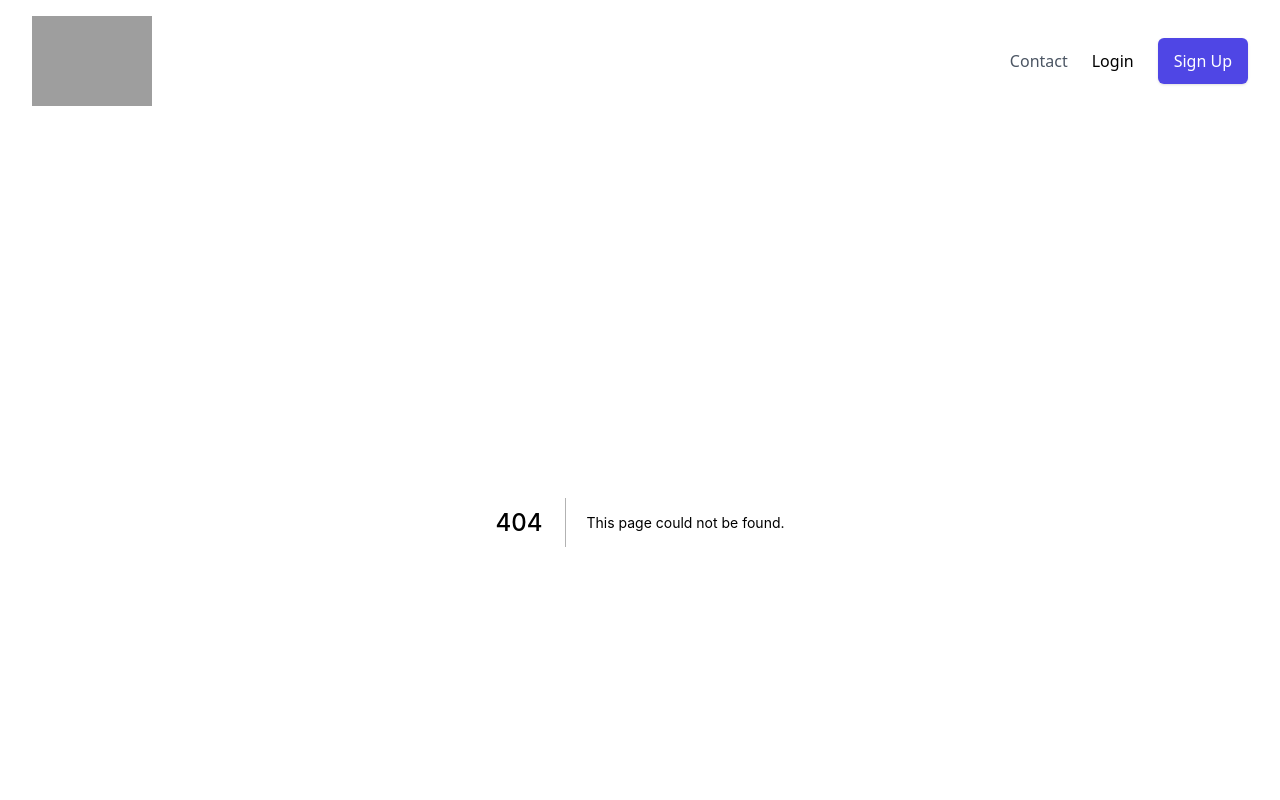
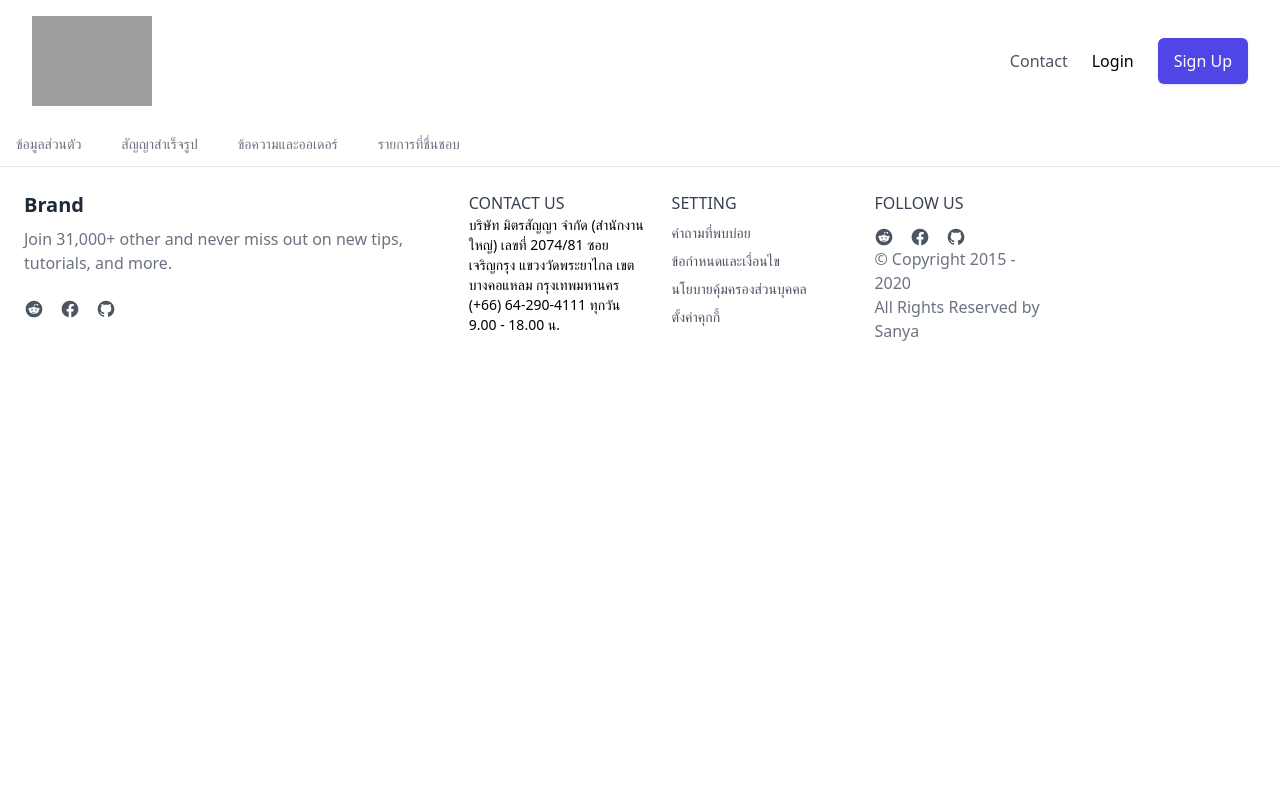
Before and after one commit to sokungz01/sanya-next, a Next.js app: page /profile/1/1 in a window 1280 px wide. Before the commit this address had no page. Shown: the top 800 px of the page. Built offline with nearby package versions, Linux system fonts and the light colour scheme; grey boxes are pictures that could not be loaded.

Commit message:
ok template for profile

```diff
--- a/components/tabbar/index.tsx
+++ b/components/tabbar/index.tsx
@@ -1,30 +1,32 @@
+import Link from "next/link";
 import React, { Dispatch, SetStateAction, useEffect } from "react";
 
-function TabBar({
-  active,
-  setActive,
-  tabs,
-}: {
-  active: string;
-  setActive: Dispatch<SetStateAction<string>>;
-  tabs: string[];
-}) {
+type Tab = {
+  slug: string;
+  label: string;
+};
+
+function TabBar({ route, tabs }: { route: string; tabs: Tab[] }) {
+  console.log(route, "asdf");
   return (
     <ul className="flex flex-wrap text-sm font-medium text-center text-gray-500 border-b border-gray-200 dark:border-gray-700 dark:text-gray-400">
       {tabs?.map((tab) => (
-        <li className="mr-2" key={tab}>
+        <li className="mr-2" key={tab.label}>
+          <Link
+            href={`${route.substring(0, route.lastIndexOf("/"))}/${tab.slug}`}
+            // aria-current="page"
+            // onClick={() => setActive(tab)}
+          >
             <a
-            href="#"
-            aria-current="page"
-            onClick={() => setActive(tab)}
               className={
-              active == tab
+                route.includes(tab.slug)
                   ? "inline-block py-3 px-4 text-white bg-topbar rounded-full active"
                   : "inline-block py-3 px-4 text-grey  rounded-full hover:text-gray-900 hover:bg-gray-100 dark:hover:bg-gray-800 dark:hover:text-white"
               }
             >
-            {tab}
+              {tab.label}
             </a>
+          </Link>
         </li>
       ))}
     </ul>
--- /dev/null
+++ b/pages/profile/[id]/[route].tsx
@@ -0,0 +1,67 @@
+import { useSession } from "next-auth/react";
+import { useRouter } from "next/router";
+import { useContext, useEffect, useState } from "react";
+import TabBar from "../../../components/tabbar";
+import PersonalInformation from "../../../components/profile/personal-information/index";
+import { NextPage } from "next";
+import Contracts from "../../../components/profile/contracts/index";
+import Inbox from "../../../components/profile/inbox";
+import Favorites from "../../../components/profile/favorites";
+
+const Profile: NextPage = () => {
+  const router = useRouter();
+  const {
+    query: { id, route },
+  } = router;
+
+  console.log(router, "router");
+
+  const routes = [
+    {
+      slug: "personal",
+      label: "ข้อมูลส่วนตัว",
+      component: <PersonalInformation />,
+    },
+    {
+      slug: "contract",
+      label: "สัญญาสำเร็จรูป",
+      component: <Contracts />,
+    },
+    {
+      slug: "inbox",
+      label: "ข้อความและออเดอร์",
+      component: <Inbox />,
+    },
+    {
+      slug: "favorite",
+      label: "รายการที่ชื่นชอบ",
+      component: <Favorites />,
+    },
+  ];
+
+  // if route is not in routes, redirect to personal
+
+  // useEffect(() => {
+  //   if (!routes.map((route) => route.slug).includes(route as string)) {
+  //     console.log(
+  //       routes.map((route) => route.slug),
+  //       route,
+  //       "sdfgsdfdsfg d"
+  //     );
+  //     router.push(`/profile/${id}/personal`);
+  //   }
+  // }, [route, id, routes, router]);
+
+  return (
+    <>
+      <TabBar route={router.asPath} tabs={routes} />
+      {routes.map((route, i) => {
+        if (router.asPath.includes(route.slug)) {
+          return route.component;
+        }
+      })}
+    </>
+  );
+};
+
+export default Profile;
--- a/pages/profile/[id]/chat-order.tsx
+++ /dev/null
@@ -1,9 +0,0 @@
-import React from 'react'
-
-type Props = {}
-
-const ChatOrder = (props: Props) => {
-  return (
-    <div>Chatorder</div>
-  )
-}
--- a/pages/profile/[id]/contract.tsx
+++ /dev/null
@@ -1,9 +0,0 @@
-import React from 'react'
-
-type Props = {}
-
-const Contract = (props: Props) => {
-  return (
-    <div>Contract</div>
-  )
-}
--- a/pages/profile/[id]/favorite.tsx
+++ /dev/null
@@ -1,9 +0,0 @@
-import React from "react";
-
-type Props = {};
-
-const Favorite = (props: Props) => {
-  return <div>Favorite</div>;
-};
-
-export default Favorite;
--- a/pages/profile/[id]/index.tsx
+++ /dev/null
@@ -1,44 +0,0 @@
-import { useSession } from "next-auth/react";
-import { useRouter } from "next/router";
-import { useContext, useState } from "react";
-import TabBar from "../../../components/tabbar";
-import PersonalInformation from "../../../components/profile/personal-information/index";
-import { NextPage } from "next";
-import Contracts from "../../../components/profile/contracts/index";
-import Inbox from "../../../components/profile/inbox";
-import Favorites from "../../../components/profile/favorites";
-
-const Profile: NextPage = () => {
-  const router = useRouter();
-  //   const { user } = useContext;
-  //   const { data: session, status } = useSession({ required: true });
-  const { id } = router.query;
-  console.log(id);
-  const [active, setActive] = useState("ข้อมูลส่วนตัว");
-
-  return (
-    <>
-      <TabBar
-        active={active}
-        setActive={setActive}
-        tabs={[
-          "ข้อมูลส่วนตัว",
-          "สัญญาสำเร็จรูป",
-          "ข้อความและออเดอร์",
-          "รายการที่ชื่นชอบ",
-        ]}
-      />
-      {active == "ข้อมูลส่วนตัว" ? (
-        <PersonalInformation />
-      ) : active == "สัญญาสำเร็จรูป" ? (
-        <Contracts />
-      ) : active == "ข้อความและออเดอร์" ? (
-        <Inbox />
-      ) : active == "รายการที่ชื่นชอบ" ? (
-        <Favorites />
-      ) : null}
-    </>
-  );
-};
-
-export default Profile;
```
Lines whose indentation alone changed are shown as unchanged.
